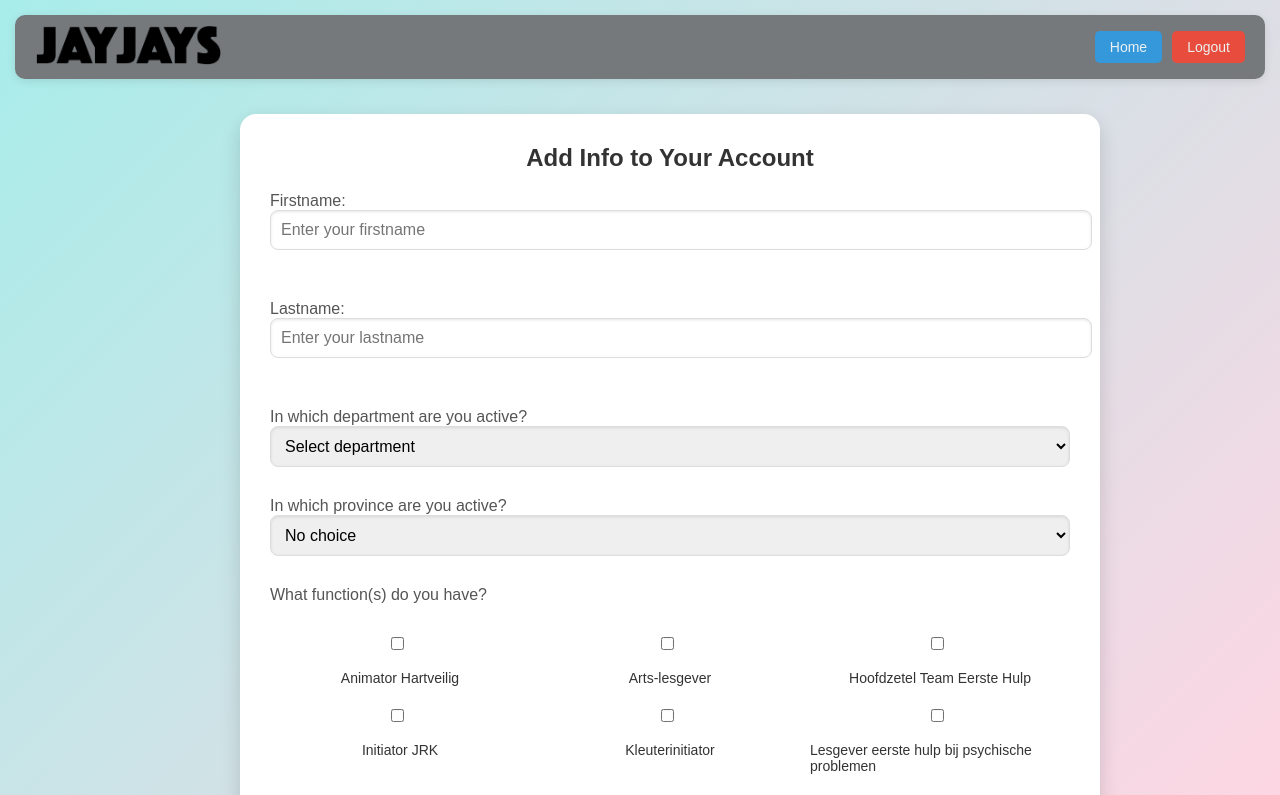
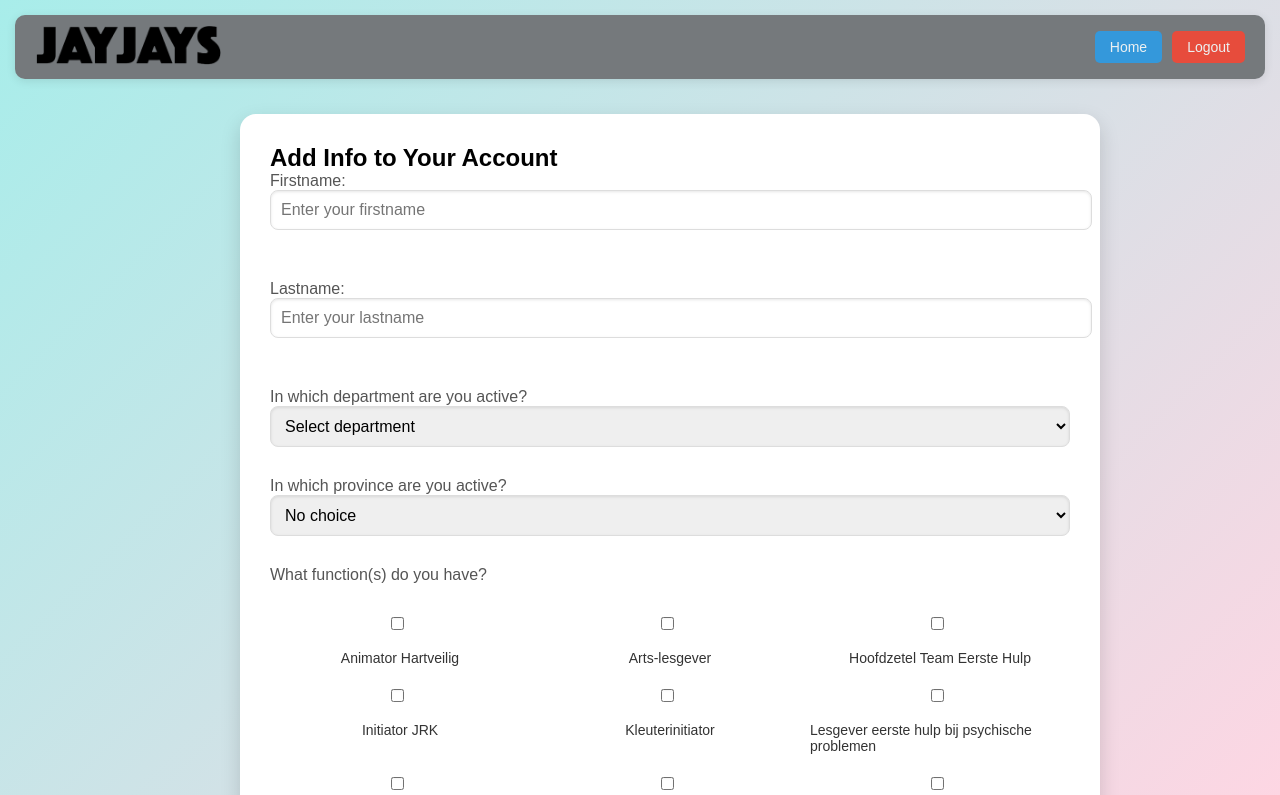
Before and after one commit to robbyjayjays/kruis-jayjays, a React (Create React App) app: page /profile in a window 1280 px wide. Shown: the top 795 px of the page. Built offline with nearby package versions, Linux system fonts and the light colour scheme; sample sign-in values are in the browser's storage.

Commit message:
more fixed css

```diff
--- a/src/assets/css/profile.css
+++ b/src/assets/css/profile.css
@@ -22,17 +22,16 @@ html, body {
     margin-bottom: 20px;
 }
 
-.profile-section h2 {
-    text-align: center;
-    margin-bottom: 20px;
-    color: #333;
-    font-size: 24px;
-}
-
 .profile-header {
     display: flex;
     justify-content: space-between;
     align-items: center;
+}
+
+.profile-header h2 {
+    margin: 0; /* Remove default margin for better alignment */
+    color: #333;
+    font-size: 24px;
 }
 
 .profile-button {
```
